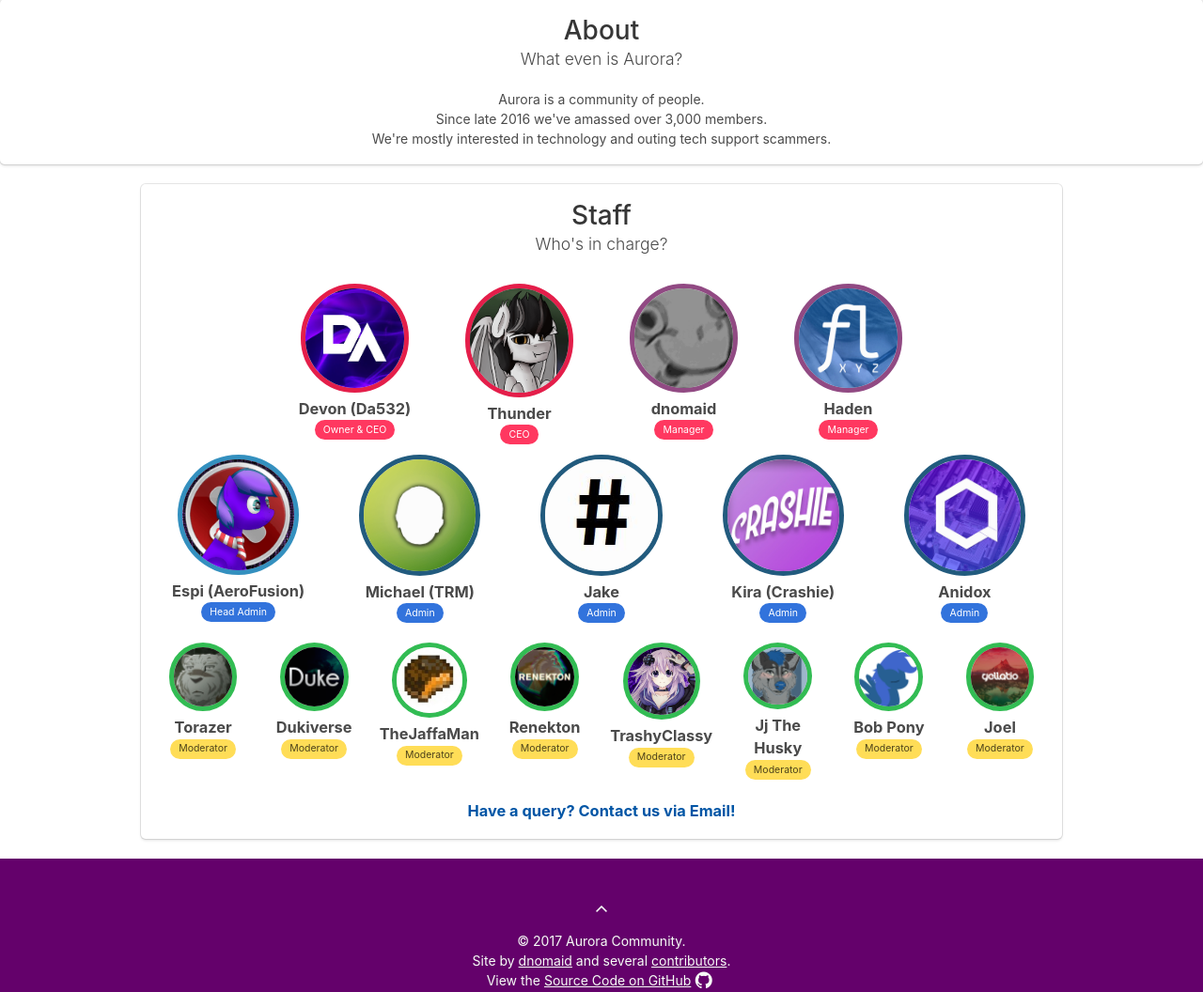
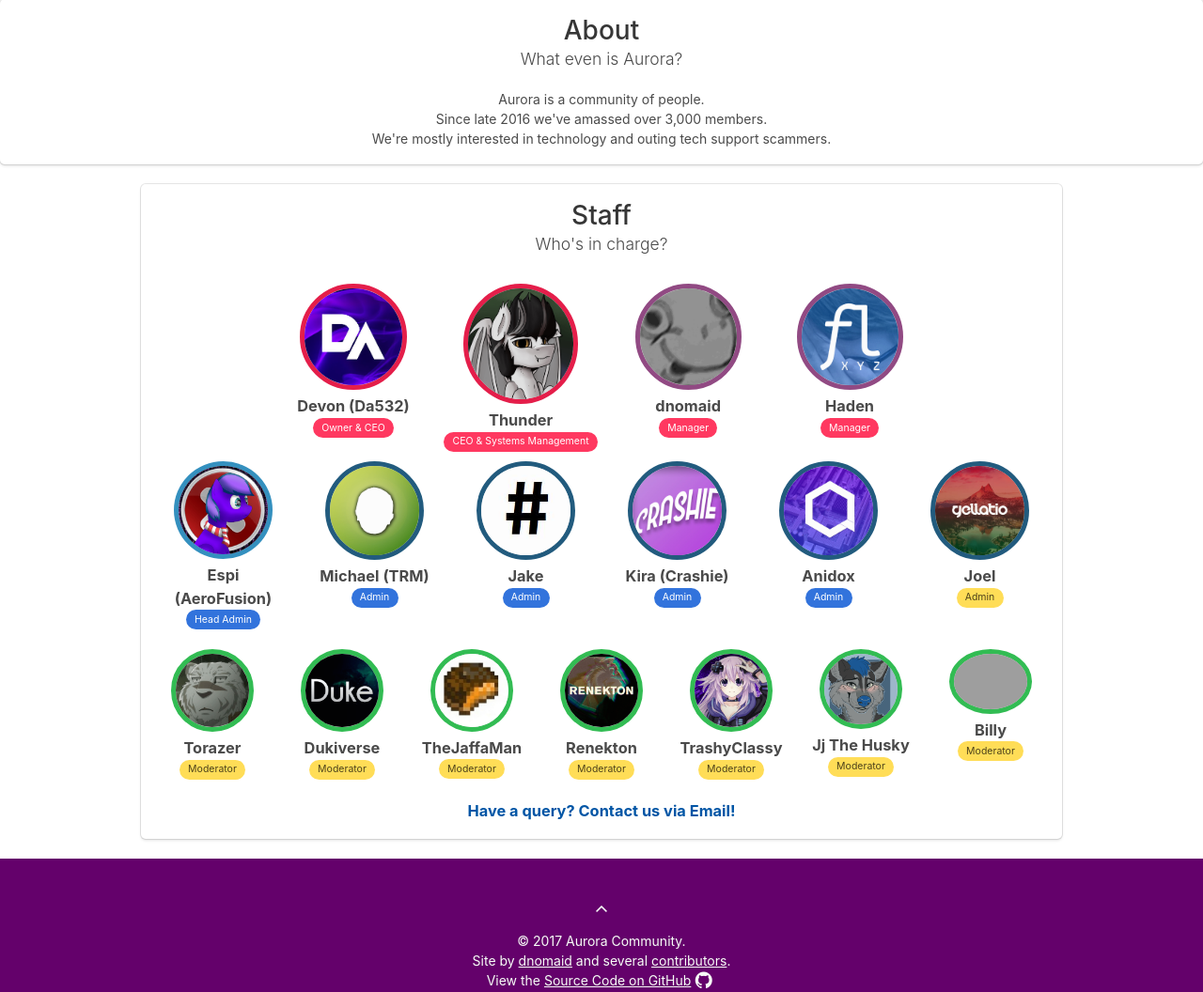
Before and after one commit to AuroraCommunity/AuroraCommunity.github.io, a PHP site: page / in a window 1280 px wide. Shown: the part 502-1558 px from the top of the page at 94% size. Run offline with PHP 8.4, Linux system fonts and the light colour scheme; some libraries are stand-ins or nearby versions; grey boxes are pictures that could not be loaded.

Commit message:
Update index.php

```diff
--- a/index.php
+++ b/index.php
@@ -30,7 +30,7 @@
             <div class="column">
                 <a href="https://byte.gg" target="_blank" rel="noopener noreferrer"><img src="img/people/thunder.png" class="someone ceo"></a>
                 <h3>Thunder</h3>
-                <span class="tag is-danger">CEO</span>
+                <span class="tag is-danger">CEO & Systems Management</span>
             </div>
 
             <div class="column">
@@ -80,6 +80,12 @@
                 <span class="tag is-info">Admin</span>
           </div>
 
+		  <div class="column">
+           <a href="http://gellat.io" target="_blank" rel="noopener noreferrer"><img src="img/people/gellatio.png" class="someone admin"></a>
+          <h3>Joel</h3>
+          <span class="tag is-warning">Admin</span>
+      </div>
+
         </div>
 
         <div class="columns">
@@ -121,14 +127,8 @@
       </div>
 
 	  <div class="column">
-          <img src="img/people/bobpony.png" class="someone mod">
-          <h3>Bob Pony</h3>
-          <span class="tag is-warning">Moderator</span>
-      </div>
-
-	  <div class="column">
-           <a href="http://gellat.io" target="_blank" rel="noopener noreferrer"><img src="img/people/gellatio.png" class="someone mod"></a>
-          <h3>Joel</h3>
+          <img src="img/people/billy.png" class="someone mod">
+          <h3>Billy</h3>
           <span class="tag is-warning">Moderator</span>
       </div>
 
```
